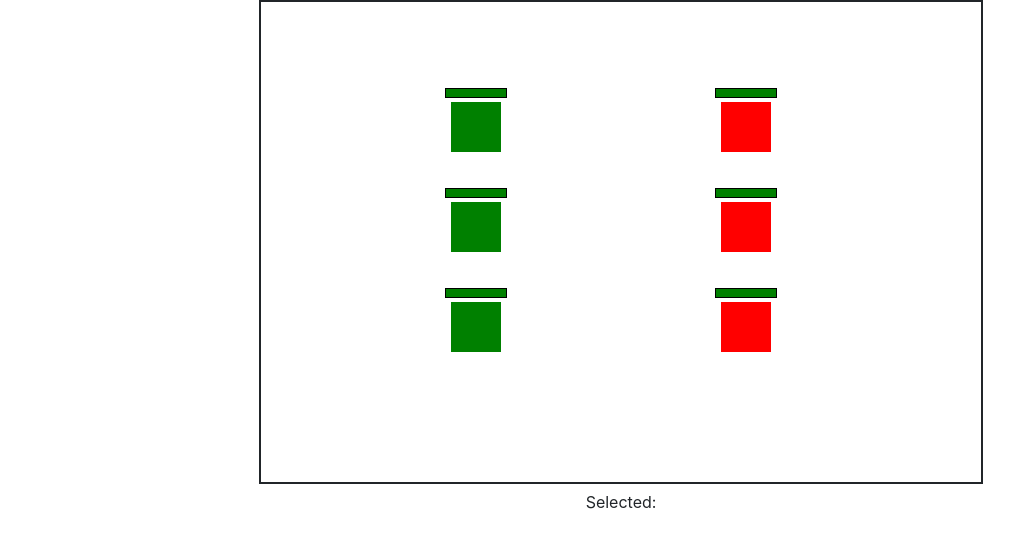
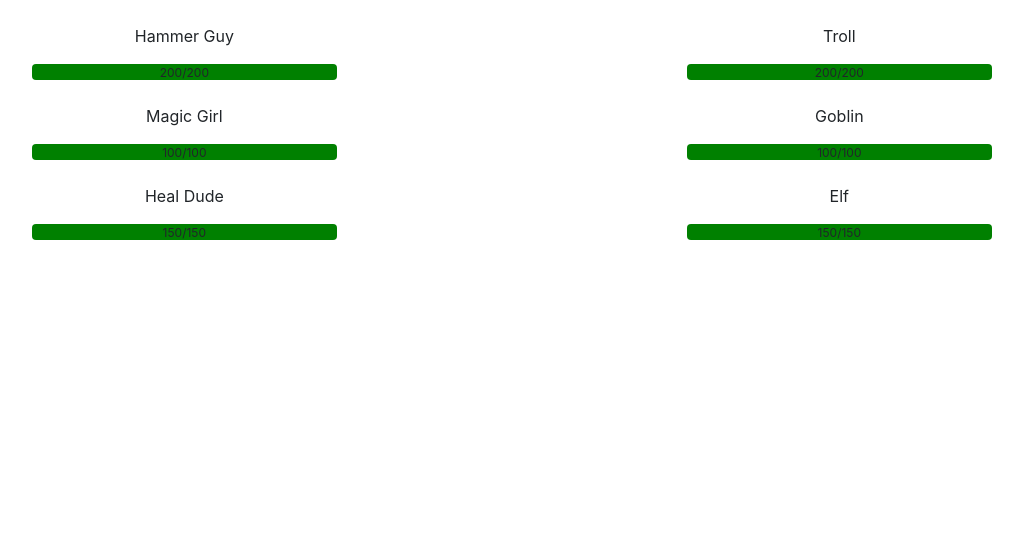
Before and after one commit to willemml/coding-comp, a plain HTML site: page index.html in a window 1280 px wide. Shown: the whole page, without its empty margins (19-1042 px from the left). Drawn offline with Linux system fonts and the light colour scheme.

Commit message:
Changing from canvas to html

```diff
--- a/assets/css/style.css
+++ b/assets/css/style.css
@@ -0,0 +1,6 @@
+.progress-value {
+    position:absolute;
+    right:0;
+    left:0;
+    font: arial;
+}
--- a/assets/js/index.js
+++ b/assets/js/index.js
@@ -8,48 +8,6 @@ var enemies = [
   [],
   []
 ]
-
-var components = []
-var canvdim = [720, 480]
-
-var myGameArea = {
-  canvas: document.getElementById('myCanvas'),
-  start: function() {
-    this.canvas.x = 0
-    this.canvas.y = 0
-    this.canvas.width = canvdim[0]
-    this.canvas.height = canvdim[1]
-    this.context = this.canvas.getContext('2d')
-    document.body.insertBefore(this.canvas, document.body.childNodes[0])
-    this.interval = setInterval(updateGameArea, 1)
-  },
-  clear: function() {
-    this.context.clearRect(0, 0, this.canvas.width, this.canvas.height)
-  }
-}
-
-function Component(width, height, color, x, y) {
-  this.update = function() {
-    var ctx
-    ctx = myGameArea.context
-    ctx.fillStyle = color
-    ctx.fillRect(x, y, width, height)
-  }
-}
-
-function Text(font, text, color, x, y, center) {
-  this.update = function() {
-    var ctx
-    ctx = myGameArea.context
-    ctx.font = font
-    if (center == true) {
-      ctx.textAlign = 'center'
-    } else {
-      ctx.textAlign = 'start'
-    }
-    ctx.fillText(text, x, y)
-  }
-}
 
 // characters[i] = [name, basehealth, health, baseattack, attackone, attacktwo, attackunlim, imagename, posx, posy, attackthree (optional), attackfour (optional), strengthened]
 // attack* = [name, damage]
@@ -62,54 +20,47 @@ enemies[0] = ['Troll', 200, 200, 'Club', '10', 'Boulder Throw', '50', 'Ground Sm
 enemies[1] = ['Goblin', 100, 100, 'Sword', '10', 'Fire Ball', '40', 'Burn', '70', 'goblin.png', 300, 150]
 enemies[2] = ['Elf', 150, 150, 'Spear', '10', 'Bow', '30', 'Snare', '50', 'elf.png', 300, 250]
 
-function updateGameArea() {
-  myGameArea.clear()
-  var i
-  for (i = 0; i < components.length; i++) {
-    components[i].update();
+function setHealthBars() {
+  for (var i = 0; i < characters.length; i++) {
+    var healthpercent = characters[i][2] / characters[i][1] * 100
+    var color = ''
+    if (healthpercent > 74) {
+      color = 'green'
+    } else if (healthpercent < 75) {
+      color = 'orange'
+    } else if (healthpercent < 25) {
+      color = 'red'
+    }
+    healthpercent += '%'
+    $('#char' + i + 'hbart').html(characters[i][2] + '/' + characters[i][1])
+    $('#char' + i + 'hbar').attr('style', 'background-color:' + color + ';width:' + healthpercent)
+  }
+  for (var i = 0; i < enemies.length; i++) {
+    var healthpercent = (enemies[i][1] * 100) / enemies[i][2]
+    var color = ''
+    if (healthpercent > 74) {
+      color = 'green'
+    } else if (healthpercent < 75) {
+      color = 'orange'
+    } else if (healthpercent < 25) {
+      color = 'red'
+    }
+    healthpercent += '%'
+    $('#en' + i + 'hbart').html(characters[i][2] + '/' + characters[i][1])
+    $('#en' + i + 'hbar').attr('style', 'background-color:' + color + ';width:' + healthpercent)
   }
 }
+setHealthBars()
 
-function drawHealthBarArea(x, y) {
-  var healthbarareawidth = 62
-  var healthbarareaheight = 9
-  var bottomy = y + healthbarareaheight
-  var rightx = x + healthbarareawidth - 1
-  components.push(new Component(healthbarareawidth, 1, 'black', x, y))
-  components.push(new Component(1, healthbarareaheight, 'black', x, y))
-  components.push(new Component(healthbarareawidth, 1, 'black', x, bottomy))
-  components.push(new Component(1, healthbarareaheight, 'black', rightx, y))
-}
-
-function drawHealthBar(x, y, basehealth, health) {
-  var healthbarwidth = 60
-  var healthbarheight = 8
-  healthpercent = (health / basehealth) * 100
-  if (healthpercent > 74) {
-    components.push(new Component((healthpercent / 100) * healthbarwidth, healthbarheight, 'green', x + 1, y + 1))
-  } else if (healthpercent > 24) {
-    components.push(new Component((healthpercent / 100) * healthbarwidth, healthbarheight, 'orange', x + 1, y + 1))
-  } else if (healthpercent < 25) {
-    components.push(new Component((healthpercent / 100) * healthbarwidth, healthbarheight, 'red', x + 1, y + 1))
+function setPlayerNames() {
+  for (var i = 0; i < characters.length; i++) {
+    $('#char' + i + 'name').html(characters[i][0])
+  }
+  for (var i = 0; i < characters.length; i++) {
+    $('#en' + i + 'name').html(enemies[i][0])
   }
 }
-
-function drawChars() {
-  components = []
-  var displacement = [160, 50] // [x, y]
-  for (var i = 0; i < characters.length; i++) {
-    components.push(new Component(50, 50, 'green', characters[i][12] + displacement[0], characters[i][13] + displacement[1]))
-    drawHealthBarArea(characters[i][12] - 6 + displacement[0], characters[i][13] - 14 + displacement[1])
-    drawHealthBar(characters[i][12] - 6 + displacement[0], characters[i][13] - 14 + displacement[1], characters[i][1], characters[i][2])
-  }
-  for (var i = 0; i < enemies.length; i++) {
-    components.push(new Component(50, 50, 'red', enemies[i][10] + displacement[0], enemies[i][11] + displacement[1]))
-    drawHealthBarArea(enemies[i][10] - 6 + displacement[0], enemies[i][11] - 14 + displacement[1])
-    drawHealthBar(enemies[i][10] - 6 + displacement[0], enemies[i][11] - 14 + displacement[1], enemies[i][1], enemies[i][2])
-  }
-  myGameArea.start()
-}
-drawChars()
+setPlayerNames()
 
 function checkHealth() {
   for (var i = 0; i < characters.length; i++) {
@@ -130,7 +81,7 @@ function checkHealth() {
       }
     }
   }
-  drawChars()
+  setHealthBars()
 }
 
 function attack(attacked, attacker, attacknum) {
--- a/index.html
+++ b/index.html
@@ -10,8 +10,80 @@
 </head>
 
 <body class="text-center">
-  <canvas id="myCanvas" width="720" height="480" style="border-style:solid;border-width:2px;"></canvas>
-  <p>Selected: </p><p id="selectedchar"></p>
+  <div>
+    <div class="row">
+      <div class="col-sm-4">
+        <div id="char0">
+          <br>
+          <p id="char0name"></p>
+          <div class="progress" style="width:75%;margin:auto;text-align:center;">
+            <span class="progress-value" id="char0hbart"></span>
+            <div id="char0hbar" class="progress-bar"></div>
+          </div>
+        </div>
+      </div>
+      <div class="col-sm-2">
+      </div>
+      <div class="col-sm-4">
+        <div id="en0">
+          <br>
+          <p id="en0name"></p>
+          <div class="progress" style="width:75%;margin: auto;">
+            <span class="progress-value" id="en0hbart"></span>
+            <div id="en0hbar" class="progress-bar"></div>
+          </div>
+        </div>
+      </div>
+    </div>
+    <div class="row">
+      <div class="col-sm-4">
+        <div id="char1">
+          <br>
+          <p id="char1name"></p>
+          <div class="progress" style="width:75%;margin: auto;">
+            <span class="progress-value" id="char1hbart"></span>
+            <div id="char1hbar" class="progress-bar"></div>
+          </div>
+        </div>
+      </div>
+      <div class="col-sm-2">
+      </div>
+      <div class="col-sm-4">
+        <div id="en1">
+          <br>
+          <p id="en1name"></p>
+          <div class="progress" style="width:75%;margin: auto;">
+            <span class="progress-value" id="en1hbart"></span>
+            <div id="en1hbar" class="progress-bar"></div>
+          </div>
+        </div>
+      </div>
+    </div>
+    <div class="row">
+      <div class="col-sm-4">
+        <div id="char2">
+          <br>
+          <p id="char2name"></p>
+          <div class="progress" style="width:75%;margin: auto;">
+            <span class="progress-value" id="char2hbart"></span>
+            <div id="char2hbar" class="progress-bar"></div>
+          </div>
+        </div>
+      </div>
+      <div class="col-sm-2">
+      </div>
+      <div class="col-sm-4">
+        <div id="en2">
+          <br>
+          <p id="en2name"></p>
+          <div class="progress" style="width:75%;margin: auto;">
+            <span class="progress-value" id="en2hbart"></span>
+            <div id="en2hbar" class="progress-bar"></div>
+          </div>
+        </div>
+      </div>
+    </div>
+  </div>
   <script src="assets/js/jquery.min.js"></script>
   <script src="assets/js/jquery-ui.min.js"></script>
   <script src="assets/js/popper.min.js"></script>
```
